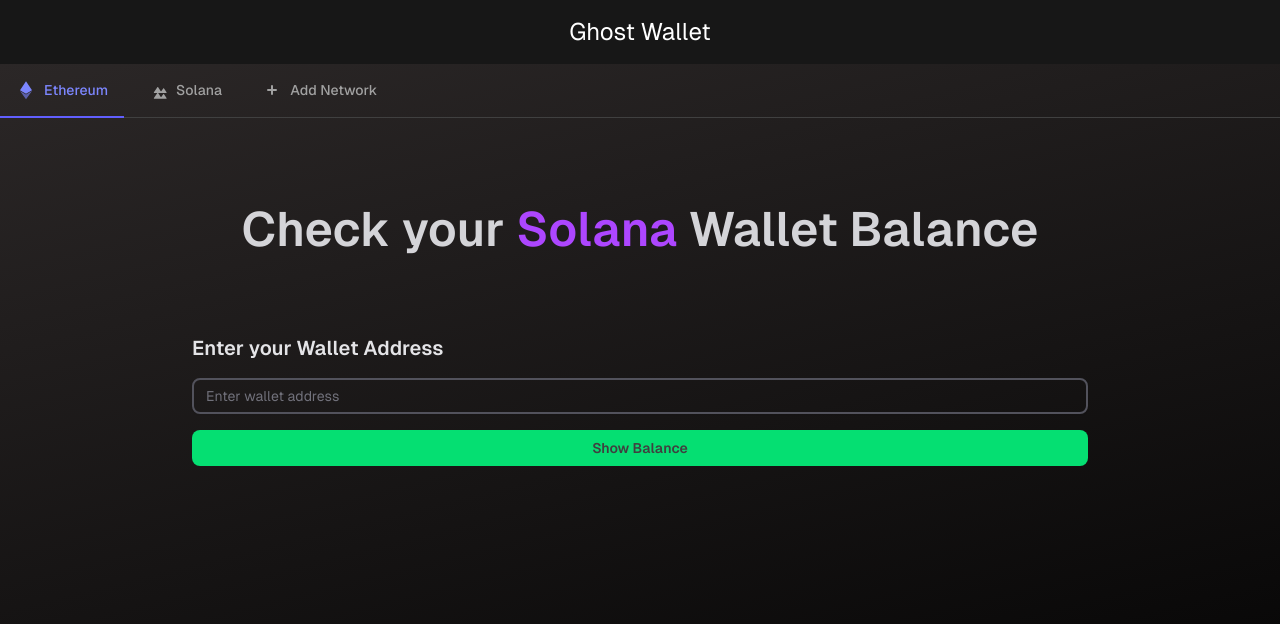
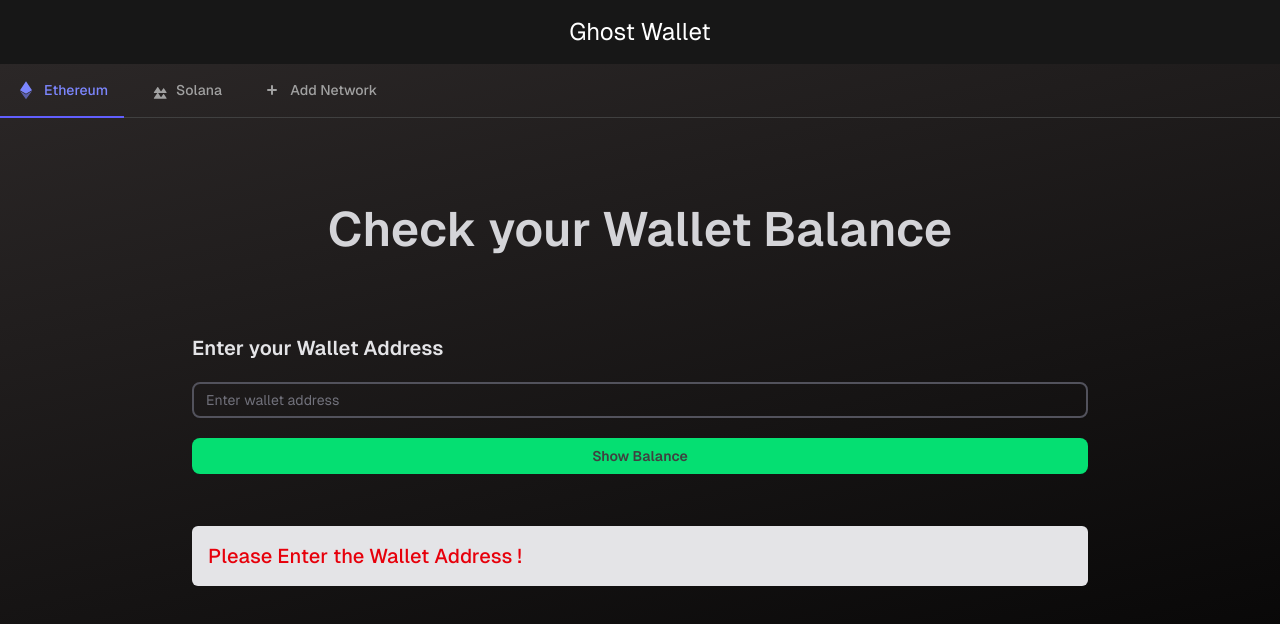
Before and after one commit to udayempire/ghost-wallet, a Next.js app: page /check-wallet-balance in a window 1280 px wide. Both pictures are taken after a click on the button "Show Balance". Shown: the top 624 px of the page. Built offline with nearby package versions, Linux system fonts and the light colour scheme; a web font is replaced by a local one.

Commit message:
completed checkBalance page

```diff
--- a/app/api/get-balance/route.ts
+++ b/app/api/get-balance/route.ts
@@ -6,6 +6,7 @@
 } from "@solana/web3.js";
 import { NextRequest, NextResponse } from "next/server";
 import { ethers } from 'ethers';
+
 export async function GET(request: NextRequest) {
     const { searchParams } = new URL(request.url);
     const network = searchParams.get("network");
@@ -20,15 +21,45 @@
     try {
         let balance;
         if (network.toLowerCase() == "solana") {
+            try {
+                //Validate Solana wallet address
+                if (!PublicKey.isOnCurve(publicKey)) {
+                    return NextResponse.json(
+                        { error: "Invalid Solana Address" },
+                        { status: 400 }
+                    );
+                }
                 const connection = new Connection(clusterApiUrl("mainnet-beta"), "confirmed");
                 const wallet = new PublicKey(publicKey);
                 const solBalance = await connection.getBalance(wallet);
                 balance = solBalance / LAMPORTS_PER_SOL;
+            } catch (err) {
+                console.error(err);
+                return NextResponse.json(
+                    { error: "Failed to fetch Balance" },
+                    { status: 500 }
+                )
+            }
         } else if (network.toLowerCase() == "ethereum") {
+            //Validate Ethereum Wallet Address
+            try {
+                if (!ethers.isAddress(publicKey)) {
+                    return NextResponse.json(
+                        { error: "Invalid Ethereum wallet address" },
+                        {status: 400}
+                    )
+                }
                 const provider = new ethers.JsonRpcProvider('https://ethereum-rpc.publicnode.com');
                 const ethBalance = await provider.getBalance(publicKey);
                 console.log(ethBalance)
                 balance = ethers.formatEther(ethBalance);
+            }catch(err){
+                console.error(err);
+                return NextResponse.json(
+                    { error: "Failed to fetch Balance" },
+                    { status: 500 }
+                )
+            }
         } else {
             return NextResponse.json(
                 { error: "Unsupported chain" },
@@ -42,7 +73,7 @@
     } catch (error) {
         console.error("Error while fetching data", error);
         return NextResponse.json(
-            { error: "Failed to fetch balance" },
+            { error: "Interval Server Error" },
             { status: 500 }
         );
     }
--- a/app/check-wallet-balance/ClientCheckAccount.tsx
+++ b/app/check-wallet-balance/ClientCheckAccount.tsx
@@ -1,53 +1,18 @@
 "use client";
 import { Appbar } from "@/components/Appbar";
-import { KeyPairCard } from "@/components/KeyPairCard";
 import { NetworkTab } from "@/components/NetworkTab";
-import { decryptData } from "@/utils/crypto";
-import { getPasswordCookie } from "@/utils/passwordCookie";
-import { useEffect, useState } from "react";
-import { useSearchParams, useRouter } from "next/navigation";
-import axios from "axios"
+import { useSearchParams } from "next/navigation";
 import { CheckBalance } from "@/components/CheckBalance";
 
 export default function ClientCheckAccount() {
-    const router = useRouter();
     const searchParams = useSearchParams();
     const network = searchParams.get("network") || "";
-    const formatedNetwork = network.charAt(0).toUpperCase() + network.slice(1);
-
-    //for solana network
-    if (network == "solana") {
     return (
         <div>
             <Appbar />
             <div>
                 <section
-                        id="walletDashboard"
-                        className="h-screen flex flex-col gap-4 "
-                        style={{
-                            background:
-                                "linear-gradient(166deg, rgba(43, 39, 39, 1), rgba(0, 0, 0, 1))",
-                        }}
-                    >
-                        <NetworkTab currentTab={network} />
-                        <div>
-                            <div>
-                                <div className="flex justify-center items-center p-4 mt-10">
-                                    <CheckBalance />
-                                </div>
-                            </div>
-                        </div>
-                    </section>
-                </div>
-            </div>
-        );
-    } else {
-        return (
-            <div>
-                <Appbar />
-                <div>
-                    <section
-                        id="walletDashboard"
+                    id="checkCryptoBalance"
                     className="md:h-screen flex flex-col gap-14"
                     style={{
                         background:
@@ -57,8 +22,8 @@
                     <NetworkTab currentTab={network} />
                     <div>
                         <div>
-                                <div className=" flex justify-center">
-                                    <div className="w-full md:max-w-4xl">
+                            <div className=" flex justify-center w-full">
+                                <div className="flex justify-center items-center px-4  max-w-4xl">
                                     <CheckBalance />
                                 </div>
                             </div>
@@ -69,4 +34,3 @@
         </div>
     );
 }
-}
--- a/components/CheckBalance.tsx
+++ b/components/CheckBalance.tsx
@@ -1,17 +1,69 @@
 "use client"
-import * as React from "react";
 import { Button } from "@/components/ui/button";
 import { Input } from "@/components/ui/input";
+import { useSearchParams, usePathname } from "next/navigation";
+import { useEffect, useState } from "react";
+import axios from "axios";
 
 export const CheckBalance = () => {
+    const searchParams = useSearchParams();
+    const pathName = usePathname();
+    const network = searchParams.get("network") || "";
+    const formatedNetwork = network.charAt(0).toUpperCase() + network.slice(1);
+    const [response, setResponse] = useState<string | number>()
+    const [walletAddress, setWalletAddress] = useState("")
+    const [currentPath, setCurrentPath] = useState(pathName);
+
+    useEffect(() => {
+        setCurrentPath(network);
+        setWalletAddress("")
+        setResponse("")
+    }, [network,currentPath])
+
+
+    const fetchBalance = async () => {
+        if (!walletAddress) {
+            setResponse("Empty Input")
+            return;
+        }
+        try {
+            const apiResponse = await axios.get(`api/get-balance?network=${network}&publicKey=${walletAddress}`);
+            const data = apiResponse.data;
+            setResponse(data.balance);
+        } catch (err) {
+            console.error(err)
+            setResponse("Incorrect walletAddress")
+        }
+    }
+    console.log("response:",response)
+
     return (
         <div>
-            <h1 className="text-zinc-300 font-semibold text-5xl text-center">Check your <span className="text-purple-500">Solana</span> Wallet Balance</h1>
-            <div className="mt-20 flex flex-col gap-4">
+            <h1 className=" w-4xl text-zinc-300 font-semibold text-5xl text-center">Check your <span className="text-purple-500">{formatedNetwork}</span> Wallet Balance</h1>
+            <div className="mt-20 flex flex-col gap-5">
                 <h2 className="text-zinc-200 font-semibold text-xl">Enter your Wallet Address</h2>
-                <Input className="border-2 border-zinc-600 text-zinc-100" placeholder="Enter wallet address" />
-                <Button className="bg-green-400 text-neutral-700 hover:bg-green-500  font-semibold cursor-pointer">Show Balance</Button>
+                <Input className="border-2 border-zinc-600 text-zinc-100" placeholder="Enter wallet address"
+                    onChange={(e) => { setWalletAddress(e.target.value) }} value={walletAddress}
+                />
+                <Button onClick={() => { fetchBalance() }} className="bg-green-400 text-neutral-700 hover:bg-green-500  font-semibold cursor-pointer">Show Balance</Button>
+                {response !=="" && (
+                <div className="mt-8 p-4 bg-zinc-200 rounded-sm font-medium text-xl">
+                    {/* if no wallet address given by user  */}
+                    {response == "Empty Input" && <p className=" text-red-600">Please Enter the {formatedNetwork} Wallet Address !</p>}
+
+                    {/* if incorrect  wallet Address  */}
+                    {response == "Incorrect walletAddress" && <p className=" text-red-600">Invalid wallet address. Doublecheck the {formatedNetwork} address and the selected blockchain, and please try again.</p>}
+
+                    {/* if Everything is correct  */}
+                    {typeof response === "number" &&
+                        <div className="flex justify-between items-center">
+                            <span>Current Balance</span>
+                            <span>{response} {network.slice(0, 3).toUpperCase()}</span>
+                        </div>}
+                </div>
+                )}
             </div>
+
         </div>
     )
 }
--- a/components/NetworkTab.tsx
+++ b/components/NetworkTab.tsx
@@ -1,10 +1,11 @@
 "use client";
 import { useState } from "react";
-import { useRouter } from "next/navigation";
+import { useRouter,usePathname } from "next/navigation";
 
 export const NetworkTab = ({ currentTab }: { currentTab: string }) => {
   const [selected, setSelected] = useState(currentTab || "ethereum");
   const router = useRouter();
+  const pathname = usePathname()
 
   return (
     <div className="mb-8 border-b border-neutral-700">
@@ -13,9 +14,9 @@
         <button
           onClick={() => {
             setSelected("ethereum");
-            router.push("/walletDashboard?network=ethereum");
+            router.push(`${pathname}?network=ethereum`);
           }}
-          className={`mr-2 inline-block py-4 px-4 text-sm font-medium text-center border-b-2 rounded-t-lg ${
+          className={`mr-2 inline-block py-4 px-4 text-sm font-medium text-center border-b-2 rounded-t-lg cursor-pointer ${
             selected === "ethereum"
               ? "border-indigo-500 text-indigo-400"
               : "text-neutral-400 border-transparent hover:text-neutral-300 hover:border-neutral-400"
@@ -38,9 +39,9 @@
         <button
           onClick={() => {
             setSelected("solana");
-            router.push("/walletDashboard?network=solana");
+            router.push(`${pathname}?network=solana`);
           }}
-          className={`mr-2 inline-block py-4 px-4 text-sm font-medium text-center border-b-2 rounded-t-lg ${
+          className={`mr-2 inline-block py-4 px-4 text-sm font-medium text-center border-b-2 rounded-t-lg cursor-pointer ${
             selected === "solana"
               ? "border-indigo-500 text-indigo-400"
               : "text-neutral-400 border-transparent hover:text-neutral-300 hover:border-neutral-400"
```
Lines whose indentation alone changed are shown as unchanged.
